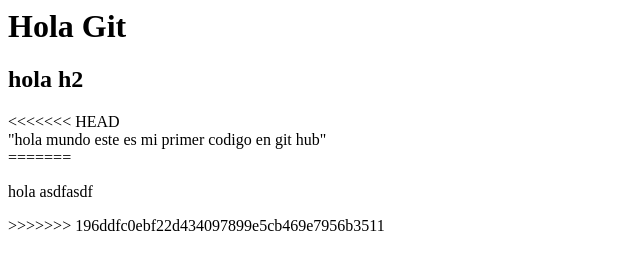
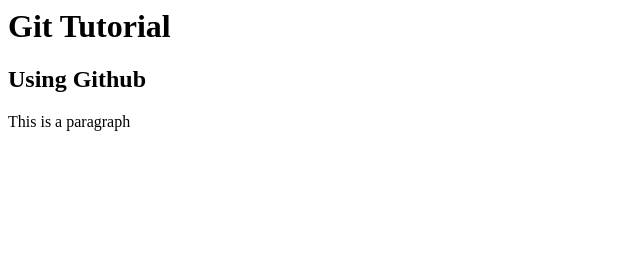
Before and after one commit to JPaulMora/githubtest, a plain HTML site: page index.html in a window 1280 px wide. Shown: the whole page, without its empty margins (0-640 px from the left). Drawn offline with Linux system fonts and the light colour scheme.

Commit message:
Commit mas cool

```diff
--- a/index.html
+++ b/index.html
@@ -1,9 +1,8 @@
 <html>
-    <h1>Hola Git</h1>
-    <h2>hola h2</h2>
-<<<<<<< HEAD
-    <div>"hola mundo este es mi primer codigo en git hub"</div>
-=======
-    <p>hola asdfasdf</p>
->>>>>>> 196ddfc0ebf22d434097899e5cb469e7956b3511
+    <body>
+            <h1>Git Tutorial</h1>
+            <h2>Using Github</h2>
+
+            <p>This is a paragraph</p>
+    </body>
 </html>
--- a/style.css
+++ b/style.css
@@ -1 +1,13 @@
-h1 { color: #111; font-family: 'Helvetica Neue', sans-serif; font-size: 275px; font-weight: bold; letter-spacing: -1px; line-height: 1; text-align: center; }
+h1 {
+    color: #111;
+    font-family: 'Helvetica Neue',sans-serif;
+    font-size: 275px;
+    font-weight: bold;
+    letter-spacing: -1px;
+    line-height: 1;
+    text-align: center;
+}
+
+h2 {
+    color: #888888;
+}
```
Also changed, not shown: 1 other file.
